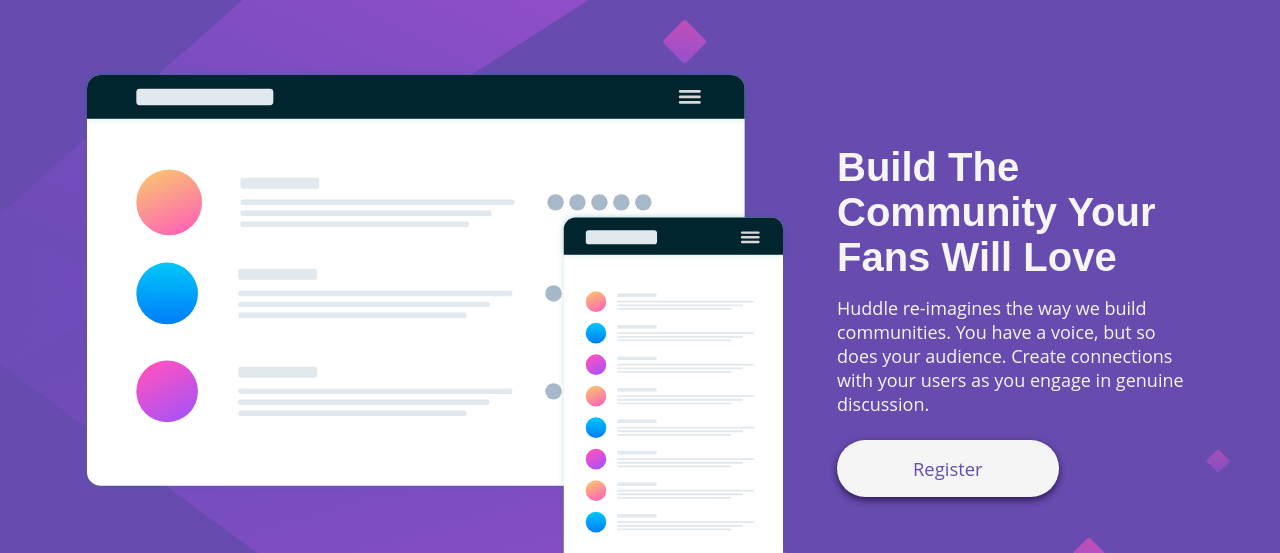
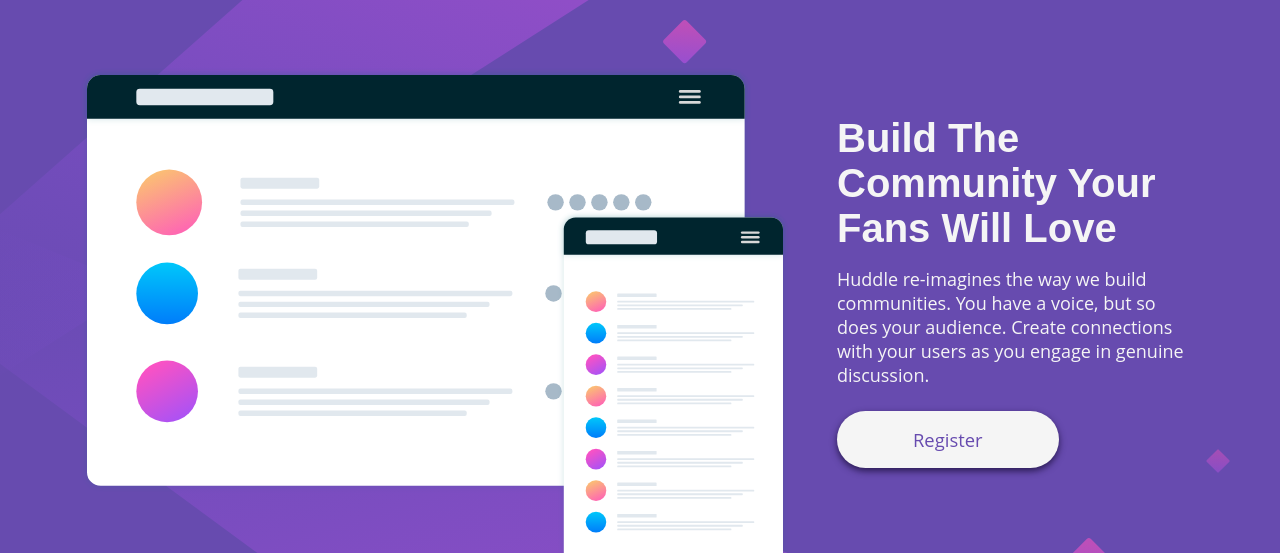
Before and after one commit to AlbertQR/huddle-landing-page-with-single-introductory-section-master, a plain HTML site: page index.html in a window 1280 px wide. Shown: the part 145-698 px from the top of the page. Drawn offline with Linux system fonts and the light colour scheme.

Commit message:
Update styles.css

```diff
--- a/assets/styles/styles.css
+++ b/assets/styles/styles.css
@@ -109,8 +109,9 @@ body {
     }
 
     .text-content {
+      margin-top: 3rem;
       text-align: left;
-      align-self: center;
+      align-self: flex-start;
 
       .lead {
         font-size: 2.5rem;
```
